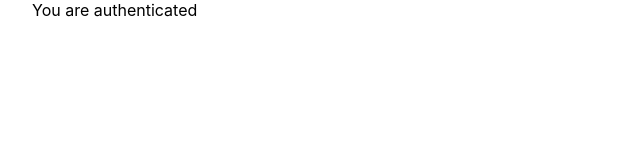
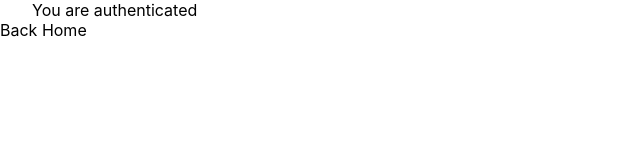
Before and after one commit to arjunlubana/bliszter, a Next.js app: page /protectedPage in a window 1280 px wide. Shown: the top 160 px of the page, without its empty margins (0-640 px from the left). Built offline with nearby package versions, Linux system fonts and the light colour scheme; what supertokens-auth-react would draw is missing.

Commit message:
Add a link back to homepage

```diff
--- a/pages/protectedPage.tsx
+++ b/pages/protectedPage.tsx
@@ -1,6 +1,7 @@
 import type { NextPage } from "next";
 import styles from "../styles/Home.module.css";
 import React from "react";
+import Link from "next/link";
 
 import ThirdPartyEmailPassword from "supertokens-auth-react/recipe/thirdpartyemailpassword";
 
@@ -8,6 +9,9 @@ const ProtectedPage: NextPage = () => {
   return (
     <ThirdPartyEmailPassword.ThirdPartyEmailPasswordAuth>
       <div className={styles.container}>You are authenticated</div>
+      <Link href="/">
+      <a>Back Home</a>
+    </Link>
     </ThirdPartyEmailPassword.ThirdPartyEmailPasswordAuth>
   );
 };
```
